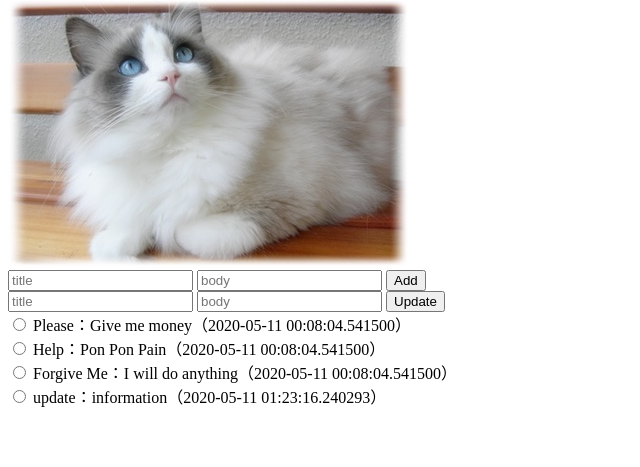
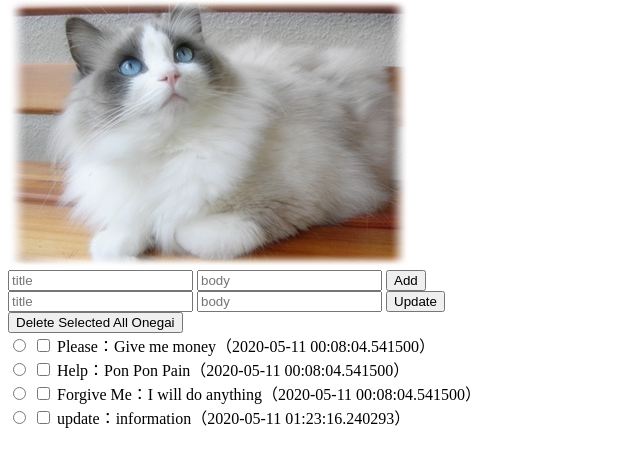
Before and after one commit to kiyomim/Backlog_Post, a Flask app: page / in a window 1280 px wide. Shown: the part 111-578 px from the top of the page, without its empty margins (0-640 px from the left). Run offline with Flask 2, Linux system fonts and the light colour scheme.

Commit message:
finish Day5

```diff
--- a/app/app.py
+++ b/app/app.py
@@ -41,5 +41,15 @@ def update():
     return index()
 
 
+@app.route("/delete", methods=["post"])
+def delete():
+    id_list = request.form.getlist("delete")
+    for id in id_list:
+        content = OnegaiContent.query.filter_by(id=id).first()
+        db_session.delete(content)
+    db_session.commit()
+    return index()
+
+
 if __name__ == "__main__":
     app.run(debug=True)
--- a/app/templates/index.html
+++ b/app/templates/index.html
@@ -25,17 +25,24 @@
         <input type="submit" value="Add">
     </form>
 
-    <form action="/update" method="post">
+    <form action="/update" method="post" id="update">
         <input type="text" name="title" placeholder="title">
         <input type="text" name="body" placeholder="body">
         <input type="submit" value="Update">
+    </form>
+
+    <form action="/delete" method="post" id="delete">
+        <input type="submit" value="Delete Selected All Onegai">
+    </form>
+
         {% for onegai in all_onegai %}
             <div>
-                <input type="radio" name="update" value={{onegai.id}}>
+                <input type="radio" name="update" form="update" value={{onegai.id}}>
+                <input type="checkbox" name="delete" form="delete" value={{onegai.id}}>
                 {{onegai.title}}：{{onegai.body}}（{{onegai.date}}）
-                </input>
             </div>
         {% endfor %}
-    </form>
+
+
     </body>
 </html>
```
Also changed, not shown: models/onegai.db.
